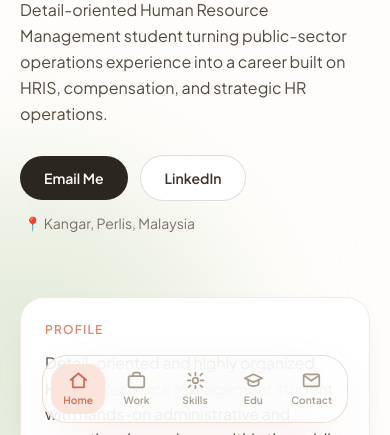
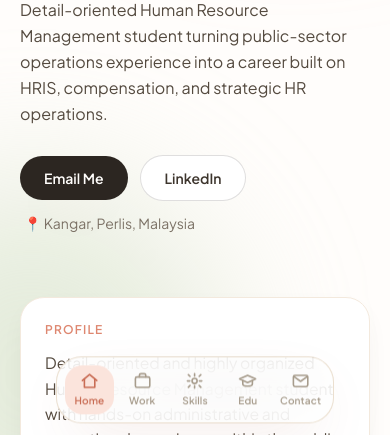
Before and after one commit to HazeeqHaikal/nazihah_portfolio, a plain HTML site: page index.html in a window 390 px wide. Shown: the part 409-844 px from the top of the page. Drawn offline with nearby package versions, Linux system fonts and the light colour scheme.

Commit message:
Fix mobile bottom tab bar disappearing on scroll, tidy up head + layout
- Complete the <head> metadata pass: canonical URL, full Open Graph +
  Twitter Card tags, apple-touch-icon, dual light/dark theme-color
- Switch mobile nav to an Apple-style floating bottom tab bar with
  scrollspy active state; desktop keeps the floating pill nav
- Fix a real bug: the fixed bottom tab bar could render below the
  visible fold and disappear during scroll (iOS Safari's dynamic
  address bar makes `position:fixed; bottom:0` unreliable, since it
  can anchor against the larger layout viewport instead of what's
  actually visible). Anchor it from `top: 100dvh` with a negative
  translateY instead, which tracks the real visible viewport
- Also removed a stray `data-aos` from both nav bars: AOS's completed
  animation state was clobbering Tailwind's centering transform
- Mobile responsiveness/tidiness pass: Work Experience and Awards
  drop their card chrome on small screens so text has room, section
  headings/padding/type scale tightened, hero badge and photo overlay
  adjusted for narrow screens

```diff
--- a/index.html
+++ b/index.html
@@ -121,6 +121,33 @@
             box-shadow: 0 0 0 4px #FBE4DC;
         }
 
+        /* Fixed mobile tab bar wrapper — anchored from the TOP of the small/dynamic
+           viewport (100dvh) rather than `bottom:0`. iOS Safari's collapsing address
+           bar makes `position:fixed; bottom:0` unreliable: it can anchor to the
+           larger "layout viewport" and render the bar below the visible fold until
+           the browser chrome settles. Anchoring via 100dvh + a negative translateY
+           guarantees the bar stays inside the visible area. `bottom:0` is kept as a
+           fallback for browsers without dvh support. */
+        .tabbar-wrap {
+            position: fixed;
+            left: 0;
+            right: 0;
+            bottom: 0;
+            z-index: 50;
+            display: flex;
+            justify-content: center;
+            padding: 0 1rem 0.75rem;
+            pointer-events: none;
+        }
+        @supports (top: 100dvh) {
+            .tabbar-wrap {
+                bottom: auto;
+                top: 100dvh;
+                padding-bottom: 0;
+                transform: translateY(calc(-100% - 0.75rem));
+            }
+        }
+
         /* Apple-style bottom tab bar */
         .tabbar {
             padding-bottom: max(0.5rem, env(safe-area-inset-bottom));
@@ -131,13 +158,13 @@
             align-items: center;
             justify-content: center;
             gap: 0.15rem;
-            width: 3.4rem;
+            width: 3.05rem;
             padding: 0.4rem 0 0.35rem;
             border-radius: 1.1rem;
             color: #A79C8C;
             transition: color 0.2s ease, background-color 0.2s ease;
         }
-        .tab-item svg { width: 1.3rem; height: 1.3rem; }
+        .tab-item svg { width: 1.2rem; height: 1.2rem; }
         .tab-item span { font-size: 0.63rem; font-weight: 600; letter-spacing: 0.01em; }
         .tab-item.active { color: #C96C54; background: #FBE4DC; }
     </style>
@@ -150,7 +177,8 @@
     <div class="blob bg-rose-100/60 w-[22rem] h-[22rem] top-[140vh] right-0"></div>
 
     <!-- Nav (desktop) -->
-    <nav class="hidden sm:block fixed top-5 left-1/2 -translate-x-1/2 z-50 bg-white/70 backdrop-blur-md px-2 py-2 rounded-full border border-cream-300/80 shadow-card">
+    <div class="hidden sm:flex fixed inset-x-0 top-5 z-50 justify-center pointer-events-none">
+        <nav class="pointer-events-auto bg-white/70 backdrop-blur-md px-2 py-2 rounded-full border border-cream-300/80 shadow-card">
             <ul class="flex items-center space-x-2 text-sm font-medium tracking-wide whitespace-nowrap">
                 <li><a href="#home" class="block px-4 py-2 rounded-full hover:bg-rose-50 hover:text-rose-500 transition-colors">Home</a></li>
                 <li><a href="#experience" class="block px-4 py-2 rounded-full hover:bg-rose-50 hover:text-rose-500 transition-colors">Experience</a></li>
@@ -159,9 +187,11 @@
                 <li><a href="#contact" class="block px-4 py-2 rounded-full bg-rose-400 text-white hover:bg-rose-500 transition-colors">Contact</a></li>
             </ul>
         </nav>
+    </div>
 
     <!-- Tab bar (mobile, Apple-style floating bottom nav) -->
-    <nav class="tabbar sm:hidden fixed bottom-3 left-1/2 -translate-x-1/2 z-50 bg-white/80 backdrop-blur-xl px-2 pt-2 rounded-[1.6rem] border border-cream-300/80 shadow-soft">
+    <div class="tabbar-wrap sm:hidden">
+        <nav class="tabbar pointer-events-auto bg-white/80 backdrop-blur-xl px-2 pt-2 rounded-[1.6rem] border border-cream-300/80 shadow-soft">
             <ul class="flex items-center gap-1" id="tabbar-list">
                 <li><a href="#home" data-tab="home" class="tab-item active">
                     <svg viewBox="0 0 24 24" fill="none" stroke="currentColor" stroke-width="2" stroke-linecap="round" stroke-linejoin="round"><path d="M3 11.5 12 4l9 7.5"/><path d="M5.5 9.5V20h13V9.5"/></svg>
@@ -185,6 +215,7 @@
                 </a></li>
             </ul>
         </nav>
+    </div>
 
     <main class="relative z-10 max-w-6xl mx-auto px-5 sm:px-8 pt-10 sm:pt-32 pb-28 sm:pb-0">
 
```
Lines whose indentation alone changed are shown as unchanged.
